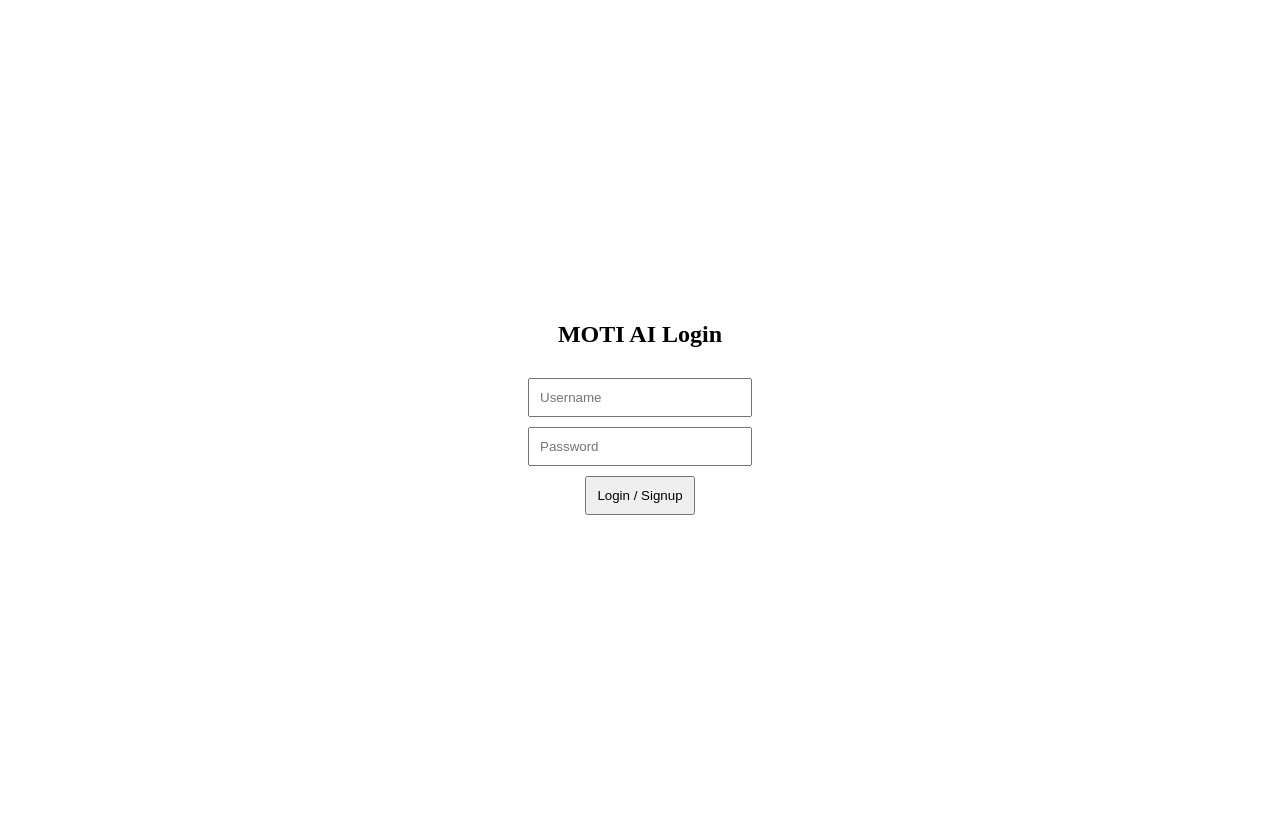
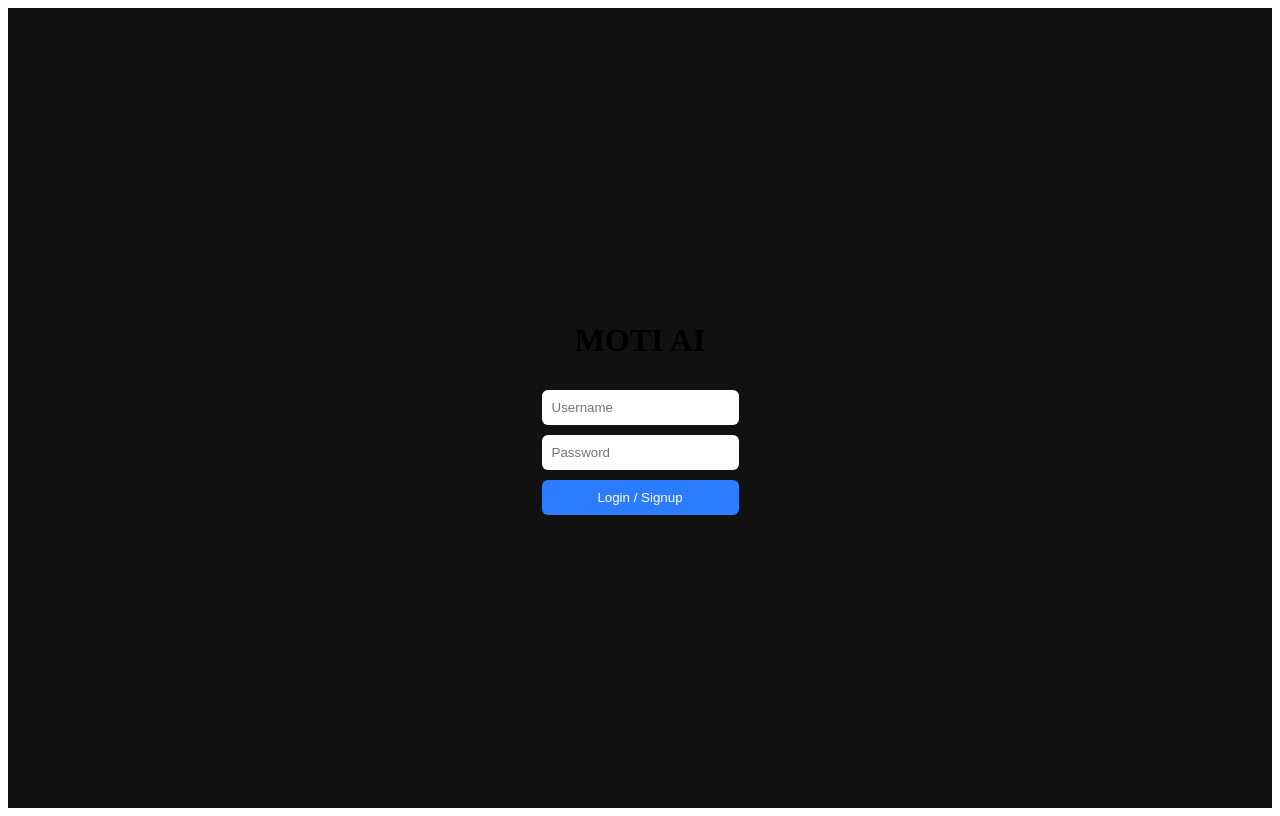
Before and after one commit to shiivam0205/moti-pro, a React (Create React App) app in the folder frontend/: page / in a window 1280 px wide. Built offline with nearby package versions, Linux system fonts and the light colour scheme.

Commit message:
fix login crash + restore UI theme

```diff
--- a/frontend/src/App.js
+++ b/frontend/src/App.js
@@ -27,13 +27,17 @@ function App() {
         password,
       });
 
+      if (res.data.error) {
+        alert(res.data.error);
+        return;
+      }
+
       localStorage.setItem("user_id", res.data.user_id);
       setUserId(res.data.user_id);
       setLoggedIn(true);
-
       loadHistory(res.data.user_id);
     } catch (err) {
-      alert("Login error");
+      alert(err.response?.data?.error || "Login failed");
     }
   };
 
@@ -86,10 +90,12 @@ function App() {
     }
   };
 
+  // ---------------- LOGIN UI ----------------
   if (!loggedIn) {
     return (
-      <div style={styles.loginPage}>
-        <h2>MOTI AI Login</h2>
+      <div style={styles.loginWrap}>
+        <div style={styles.loginBox}>
+          <h1 style={styles.logo}>MOTI AI</h1>
 
           <input
             placeholder="Username"
@@ -108,12 +114,14 @@ function App() {
             Login / Signup
           </button>
         </div>
+      </div>
     );
   }
 
+  // ---------------- CHAT UI ----------------
   return (
-    <div style={styles.page}>
-      <h2 style={styles.title}>MOTI AI</h2>
+    <div style={styles.app}>
+      <div style={styles.header}>✨ MOTI AI Assistant</div>
 
       <div style={styles.chatBox}>
         {chat.map((msg, i) => (
@@ -121,8 +129,8 @@ function App() {
             key={i}
             style={
               msg.role === "user"
-                ? styles.userBubble
-                : styles.botBubble
+                ? styles.userMsg
+                : styles.botMsg
             }
           >
             {msg.text}
@@ -130,7 +138,7 @@ function App() {
         ))}
       </div>
 
-      <div style={styles.inputRow}>
+      <div style={styles.bottom}>
         <input
           value={input}
           onChange={(e) => setInput(e.target.value)}
@@ -147,69 +155,94 @@ function App() {
 }
 
 const styles = {
-  loginPage: {
+  app: {
+    background: "#0f0f0f",
     height: "100vh",
+    color: "white",
     display: "flex",
     flexDirection: "column",
-    justifyContent: "center",
-    alignItems: "center",
-    gap: 10,
   },
 
-  page: {
-    padding: 20,
-    fontFamily: "Arial",
-  },
-
-  title: {
+  header: {
+    padding: 15,
+    fontSize: 20,
+    fontWeight: "bold",
+    background: "#111",
     textAlign: "center",
   },
 
   chatBox: {
-    height: "70vh",
+    flex: 1,
     overflowY: "auto",
-    border: "1px solid #ccc",
     padding: 10,
-    marginBottom: 10,
   },
 
-  userBubble: {
+  userMsg: {
+    background: "#2b7cff",
+    padding: 10,
+    margin: 6,
+    borderRadius: 10,
     textAlign: "right",
-    background: "#daf1ff",
-    padding: 8,
-    margin: 5,
+  },
+
+  botMsg: {
+    background: "#222",
+    padding: 10,
+    margin: 6,
     borderRadius: 10,
   },
 
-  botBubble: {
-    textAlign: "left",
-    background: "#eee",
-    padding: 8,
-    margin: 5,
-    borderRadius: 10,
-  },
-
-  inputRow: {
+  bottom: {
     display: "flex",
-    gap: 10,
+    padding: 10,
+    background: "#111",
   },
 
   chatInput: {
     flex: 1,
     padding: 10,
+    borderRadius: 8,
+    border: "none",
   },
 
   sendBtn: {
+    marginLeft: 10,
     padding: "10px 20px",
+  },
+
+  loginWrap: {
+    height: "100vh",
+    display: "flex",
+    justifyContent: "center",
+    alignItems: "center",
+    background: "#0f0f0f",
+  },
+
+  loginBox: {
+    display: "flex",
+    flexDirection: "column",
+    gap: 10,
+    padding: 20,
+    background: "#111",
+    borderRadius: 10,
   },
 
   input: {
     padding: 10,
-    width: 200,
+    borderRadius: 6,
+    border: "none",
   },
 
   button: {
     padding: 10,
+    background: "#2b7cff",
+    color: "white",
+    border: "none",
+    borderRadius: 6,
+  },
+
+  logo: {
+    textAlign: "center",
   },
 };
 
```
Also changed, not shown: 1 other file (tests, documents, lock files or other folders). Lines whose indentation alone changed are shown as unchanged.
